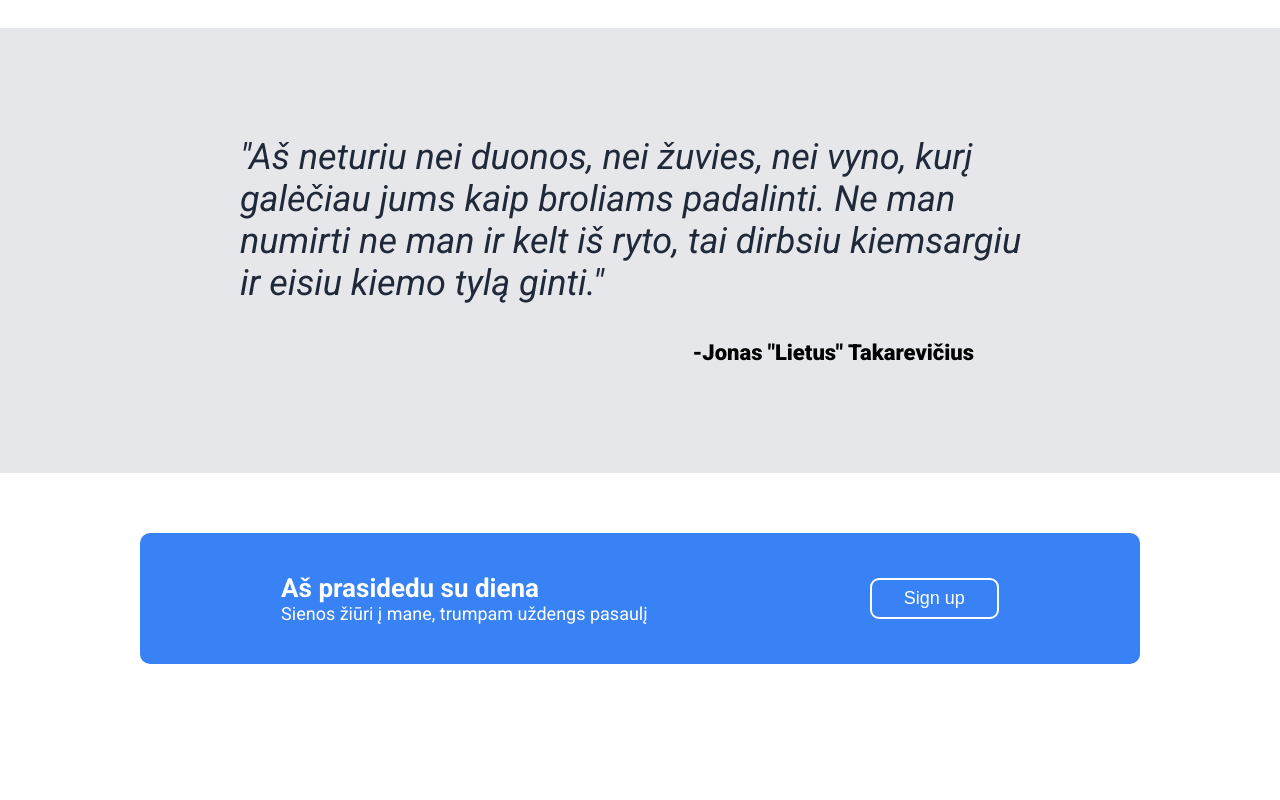
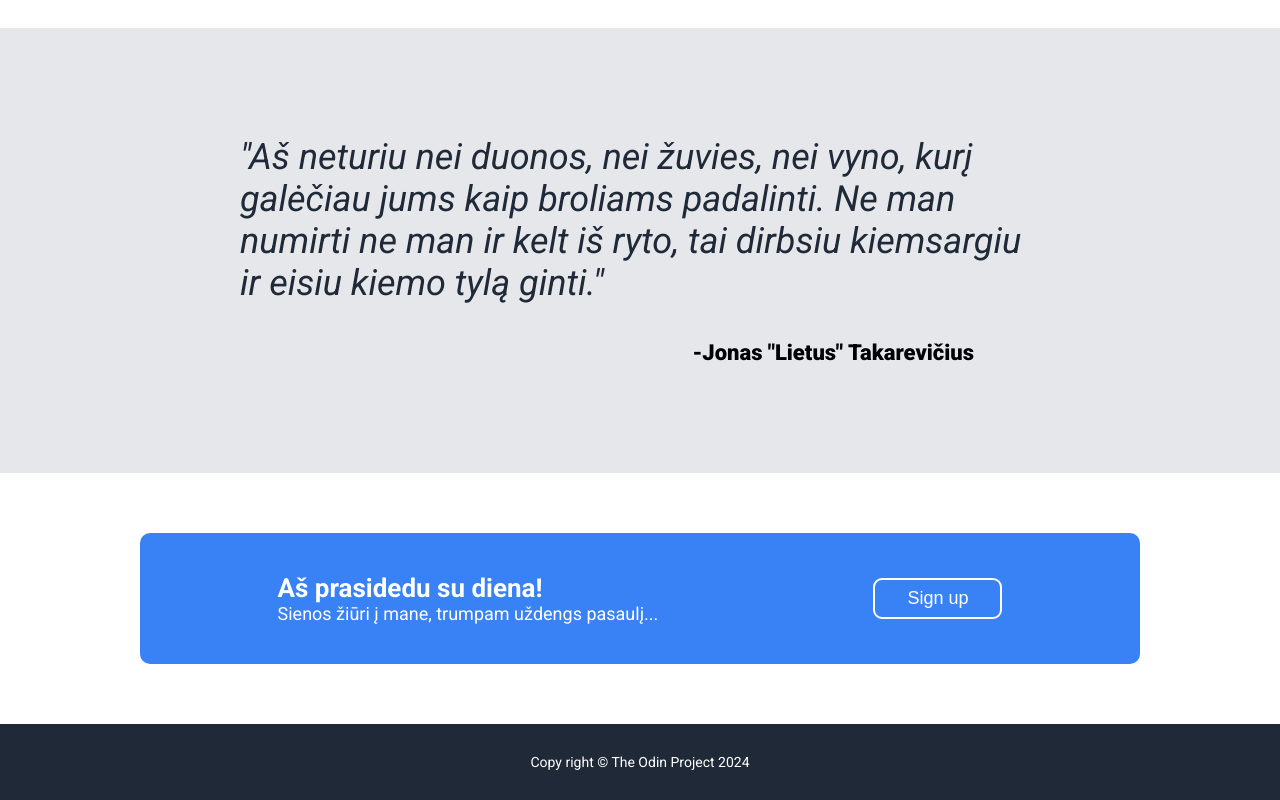
Before and after one commit to sgrazys/Holy-Grail-Layout, a plain HTML site: page index.html in a window 1280 px wide. Shown: the part 1103-1903 px from the top of the page. Before the commit the page ends 1827 px from the top, so only its background shows below. Drawn offline with Linux system fonts and the light colour scheme.

Commit message:
add footer

```diff
--- a/css/styles.css
+++ b/css/styles.css
@@ -220,3 +220,12 @@ blockquote {
 	color: #3882f6;
 	background-color: #fff;
 }
+
+/* FOOTER */
+.footer {
+	font-size: 1.4rem;
+	background-color: #1f2937;
+	color: #fff;
+	text-align: center;
+	padding: 3rem;
+}
--- a/index.html
+++ b/index.html
@@ -92,8 +92,8 @@
 			<section class="cta-section">
 				<div class="cta-container">
 					<div class="content">
-						<h3>Aš prasidedu su diena</h3>
-						<p>Sienos žiūri į mane, trumpam uždengs pasaulį</p>
+						<h3>Aš prasidedu su diena!</h3>
+						<p>Sienos žiūri į mane, trumpam uždengs pasaulį...</p>
 					</div>
 						<div class="button">
 							<button class="btn cta">Sign up</button>
@@ -102,6 +102,8 @@
 				</div>
 			</section>
 		</main>
-		<footer></footer>
+		<footer class='footer'>
+			<p>Copy right &copy; The Odin Project 2024 </p>
+		</footer>
 	</body>
 </html>
```
